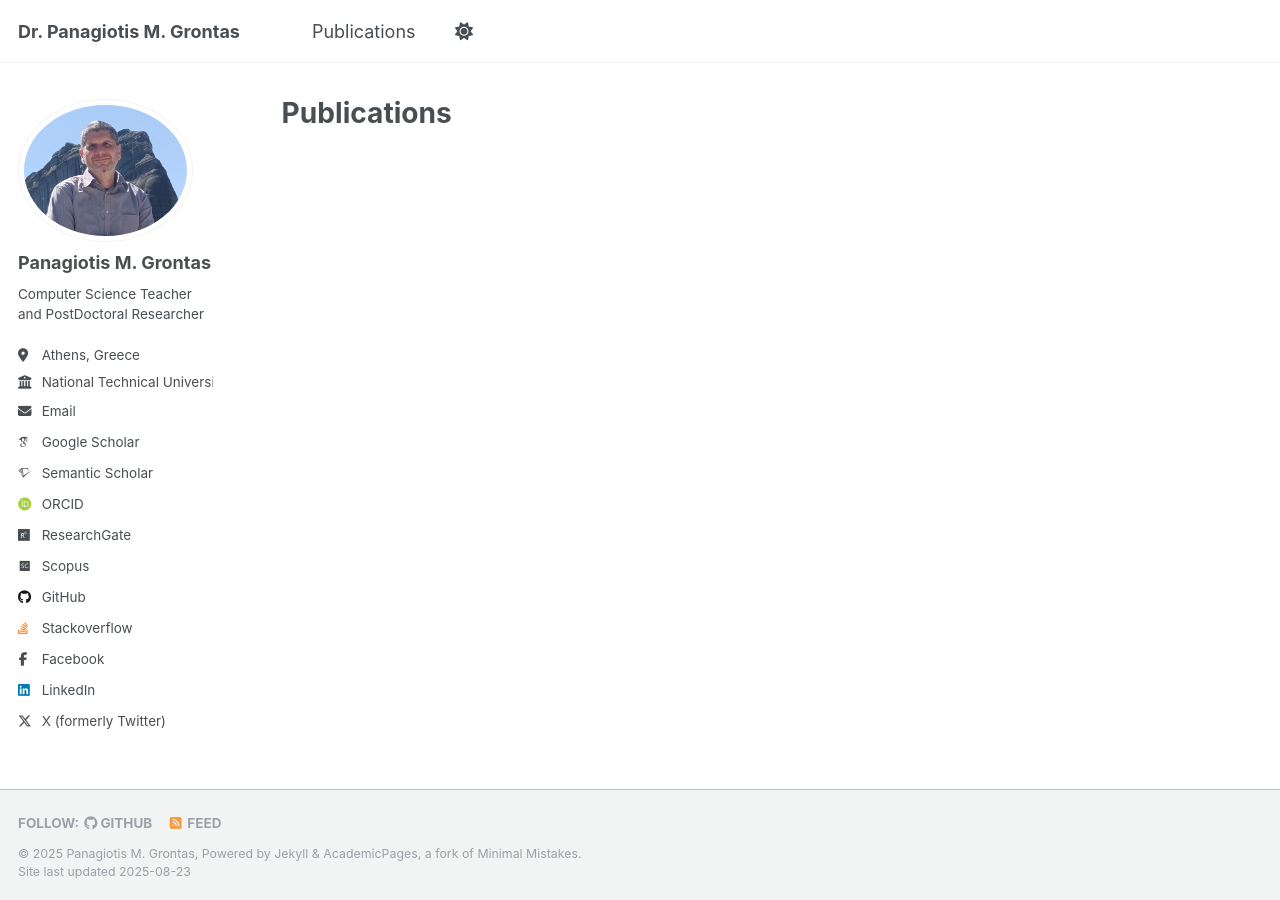
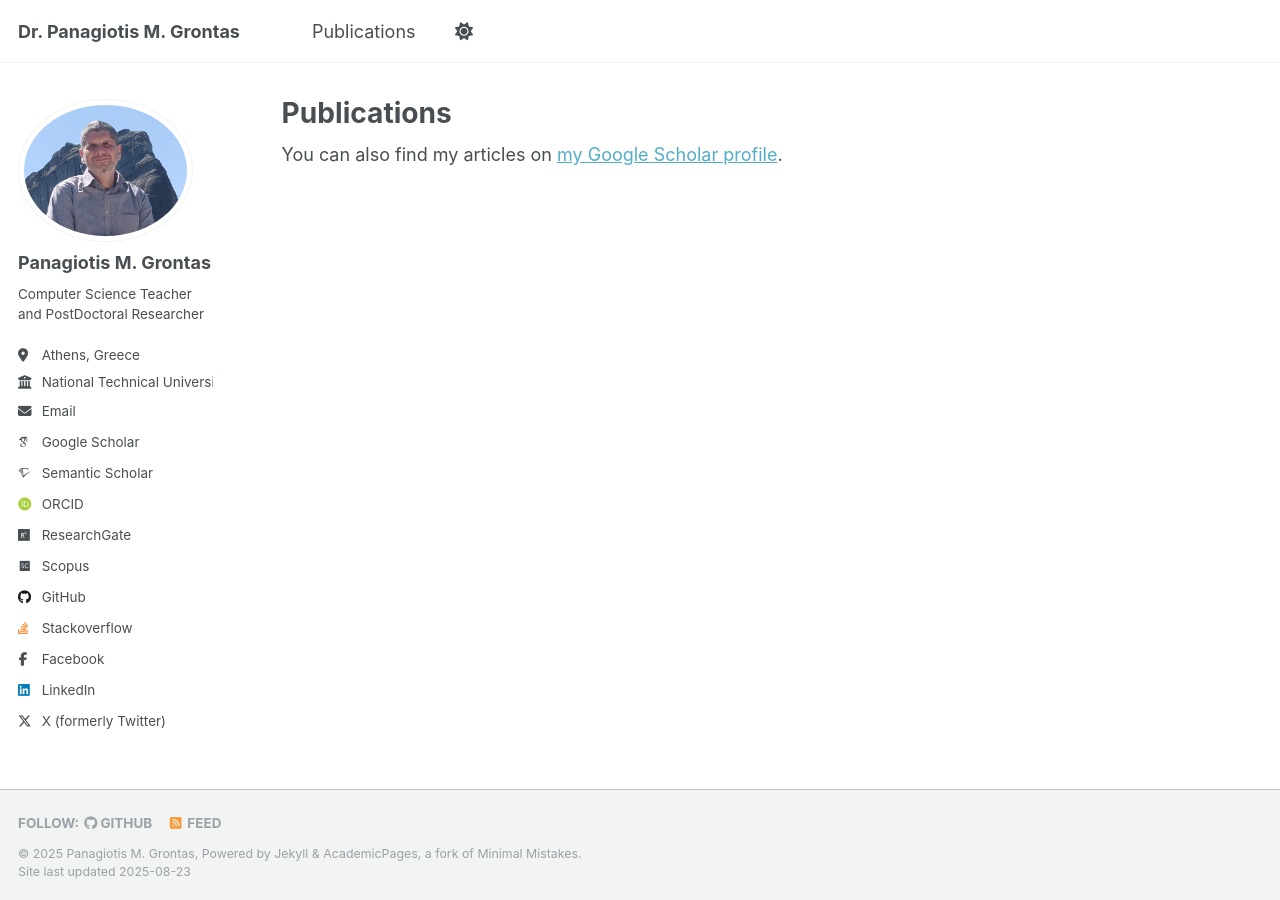
Before and after one commit to pgrontas/pgrontas.github.io, a Jekyll site: the page built from _pages/publications.html, in a window 1280 px wide. Built offline with Jekyll 4.4.1, drawn with Linux system fonts in a browser that asks for light colours; some web fonts are replaced; a script that is not in the unit is left out; part of the change alters nothing that is shown.

```diff
--- a/_config.yml
+++ b/_config.yml
@@ -261,11 +261,11 @@ defaults:
       comments: true
   # _publications
   - scope:
-      path: ""
+      path: "publications"
       type: publications
     values:
       layout: single
-      author_profile: true
+      author_profile: false
       share: true
       comments: true
   # _portfolio
--- a/_pages/publications.html
+++ b/_pages/publications.html
@@ -5,9 +5,9 @@ permalink: /publications/
 author_profile: true
 ---
 
-<!-- {% if site.author.googlescholar %}
+{% if site.author.googlescholar %}
   <div class="wordwrap">You can also find my articles on <a href="{{site.author.googlescholar}}">my Google Scholar profile</a>.</div>
-{% endif %} -->
+{% endif %}
 
 {% include base_path %}
 
```
